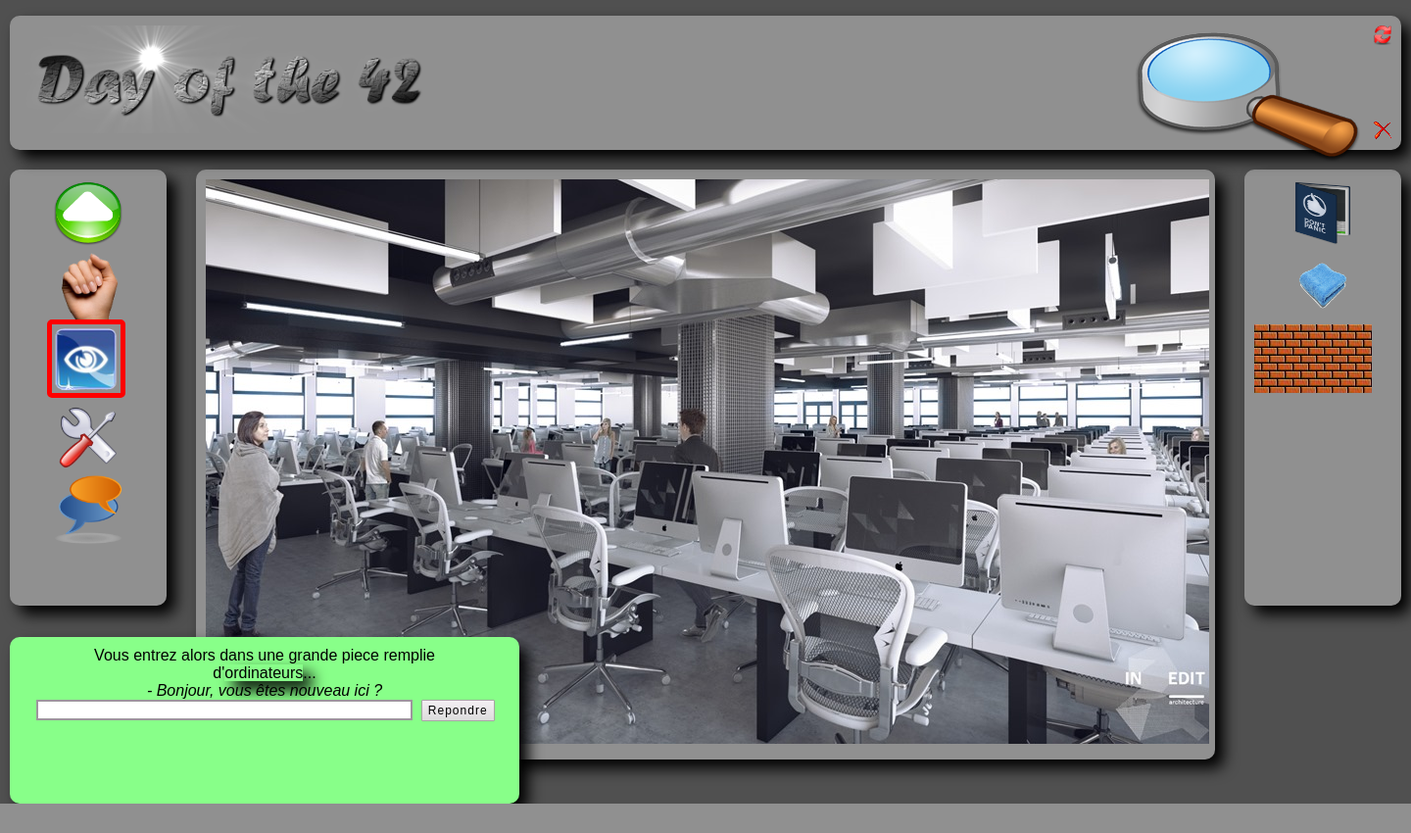
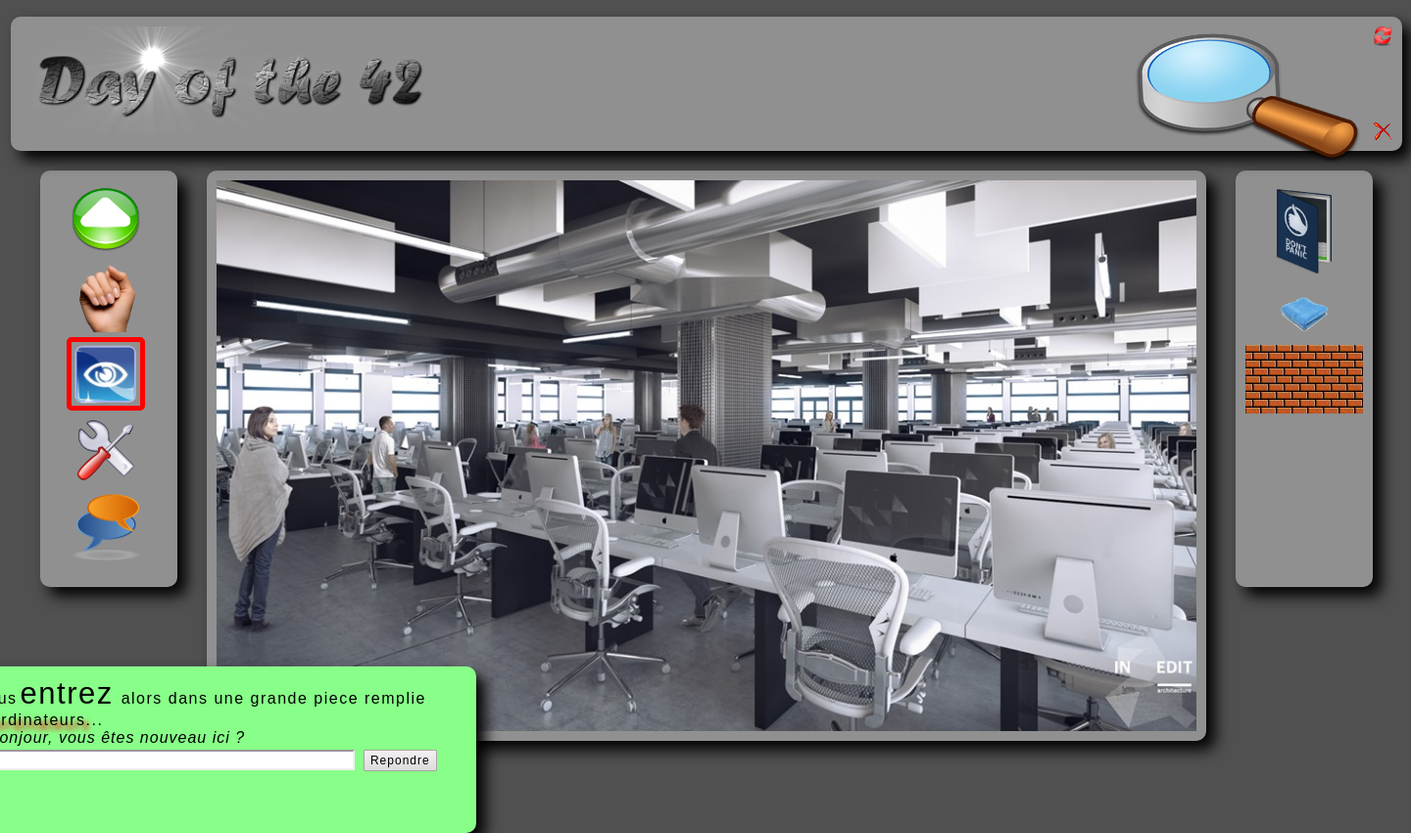
Before and after one commit to VolodymyrShkykavyi/php_piscine, a PHP site: page /doft.html in a window 1440 px wide. Shown: the whole page at 98% size. Before the commit the page ends 820 px from the top, so only its background shows below. Run offline with PHP 8.4, Linux system fonts and the light colour scheme.

Commit message:
ex 02, 03

```diff
--- a/d00/ex02/doft.css
+++ b/d00/ex02/doft.css
@@ -4,14 +4,15 @@ html, body {
 }
 
 header {
-    margin: 16px auto;
+    margin: 17px auto;
     max-width: 1420px;
     position: relative;
+    left: 1px;
 }
 
 #loupe {
     max-height: 300px;
-    right: 29px;
+    right: 30px;
     bottom: -28px;
     position: absolute;
 }
@@ -36,15 +37,19 @@ header {
 }
 
 #img_eye {
-    margin: -5px 0 1px -5px;
+    height: 65px;
+    margin: 0px 0 -4px -7px;
     border: 5px solid red;
     border-radius: 5px;
 }
 
-#funny_block {
-    height: 170px;
-    width: 520px;
-    padding: 10px;
+
+#text_entrez {
+    font-size: 31px;
+    font-family: sans-serif;;
+    padding: 0 -18px;
+    margin: 0px 2px 0 -3px;
+    letter-spacing: 1.5px;
 }
 
 .round {
@@ -72,14 +77,15 @@ header {
 }
 
 .left_panel {
-    width: 140px;
-    height: 425px;
+    width: 120px;
+    height: 405px;
     padding: 10px;
+    margin-left: 31px;
 }
 
 .right_panel {
-    width: 140px;
-    height: 425px;
+    width: 120px;
+    height: 405px;
     padding: 10px;
 }
 
@@ -88,13 +94,22 @@ header {
     display: inline-block;
     margin: 0 30px;
     padding: 10px;
-    height: 582px;
-    width: 1020px;
+    height: 562px;
+    width: 1000px;
+}
+
+.right a {
+    display: block;
+}
+
+.central_panel img {
+    height: 562px;
+
 }
 
 .left_panel img {
+    margin: 5px 0px 1px -7px;
     width: 70px;
-    height: 70px;
 }
 .site_name img{
     max-height: 110px;
@@ -104,7 +119,8 @@ header {
 
 .right_panel img {
     width: 70px;
-    height: 70px;
+    margin-top: 5px;
+    margin-bottom: 1px;
 }
 
 .left {
@@ -119,11 +135,14 @@ header {
 .strange_form {
     width: 500px;
     height: 150px;
-    top: 650px;
+    top: 680px;
     position: absolute;
     padding: 10px;
+    margin-left: -44px;
     font: 16px arial, serif;
     background-color: #88ff89;
+    text-align: left;
+    letter-spacing: 1.5px;
 }
 
 .text_field{
@@ -131,12 +150,17 @@ header {
     height: 15px;
     margin: 0 0 0 2px;
     border: 2px solid #9d969d;
+    border-bottom-color: #f0f0f0;
+    border-right-color: #f0f0f0;
+}
 
+.text_shadow {
+    text-shadow: 5px 5px 5px red;
 }
 
 .btn_submit {
     height: 22px;
-    margin: 0 0 0 4px;
+    margin: 0 0 0 3px;
     font-size: 12px;
     letter-spacing: 1px;
     background: -webkit-gradient(linear, 0% 0%, 0% 100%, from(#f4eff3), to(#dcdcdc));
--- a/d00/ex02/doft.html
+++ b/d00/ex02/doft.html
@@ -8,12 +8,16 @@
 <body>
 <header class="shadow round">
     <div class="site_name">
-            <img src="resources/day_of_the_42.png"/>
+        <img src="resources/day_of_the_42.png" title="Day of the 42"/>
         <div class="right">
-                <img src="resources/loupe.png" id="loupe">
-                <div class="right">
-                    <a href="http://www.disneyinternational.com/"><img id="img_reload" src="resources/reload.png"></a><br/>
-                    <a href="https://www.relaischateaux.com/"><img id="img_close" src="resources/close.gif"></a><br/>
+            <img src="resources/loupe.png" id="loupe" title="Find">
+            <div class="right" style="margin-right: 1px;">
+                <a href="http://www.disneyinternational.com/">
+                    <img id="img_reload" src="resources/reload.png" title="Start from the beginning">
+                </a><br/>
+                <a href="https://www.relaischateaux.com/">
+                    <img id="img_close" src="resources/close.gif" title="Disconnect">
+                </a><br/>
             </div>
         </div>
     </div>
@@ -23,23 +27,30 @@
 <div class="content">
     <div class="left left_panel round shadow">
         <img src="resources/arrow.png" title="Advance" alt="Advance"><br/>
-            <img src="resources/main.png"><br/>
-            <img id="img_eye" src="resources/oeil.png"><br/>
-            <img src="resources/outil.png"><br/>
-            <img src="resources/chat-icon.png"><br/>
+        <img src="resources/main.png" title="Take" alt="Take"><br/>
+        <img id="img_eye" src="resources/oeil.png" title="Look" alt="Look"><br/>
+        <img src="resources/outil.png" title="Use" alt="Use"><br/>
+        <img src="resources/chat-icon.png" title="Speak" alt="Speak"><br/>
     </div>
     <div class="left central_panel shadow round ">
-            <img src="resources/cluster.jpg">
+        <img src="resources/cluster.jpg" title="Cluster" usemap="#map_chair_screen">
+
+        <map name="map_chair_screen">
+            <area alt="" title="IKEA" href="https://www.ikea.com/" shape="poly"
+                  coords="562,388,567,370,583,367,599,367,620,368,646,374,671,377,698,384,707,395,709,409,704,420,700,435,700,449,702,463,712,457,723,450,736,442,744,444,752,462,749,479,738,495,731,513,723,521,723,535,731,540,729,557,702,552,695,572,644,571,604,547,585,532,580,477"/>
+            <area alt="" title="Apple" href="https://www.apple.com/" shape="poly"
+                  coords="790,313,973,327,969,458,908,452,920,482,849,466,856,438,792,426"/>
+        </map>
     </div>
     <div class="left right_panel shadow round ">
-            <img src="resources/book.png"><br/>
-            <img src="resources/towel.png"><br/>
-            <div id="wall"></div>
+        <img src="resources/book.png" title="Books"><br/>
+        <img src="resources/towel.png" title="Bath"><br/>
+        <div id="wall" title="Just a wall"></div>
     </div>
     <div class="strange_form shadow round">
-            Vous <span class="strong">entrez</span> alors dans une grande piece remplie<br>d'<span class="shadow">ordinateurs</span>...<br>
-            <i>- Bonjour, vous êtes nouveau ici ?</i>
-            <form>
+        Vous <span id="text_entrez">entrez</span> alors dans une grande piece remplie<br>d'<span class="text_shadow">ordinateurs</span>...<br>
+        <i style="letter-spacing: 1px;">- Bonjour, vous êtes nouveau ici ?</i>
+        <form style="margin-top: 3px;">
             <input type="text" class="text_field">
             <input type="submit" value="Repondre" class="btn_submit">
         </form>
--- a/d00/ex03/responsive.html
+++ b/d00/ex03/responsive.html
@@ -537,7 +537,7 @@
             </td>
         </tr>
     </table>
-    <table contenteditable="true" style="margin: 50px auto;">
+    <table contenteditable="true" style="margin: 2vw auto;">
         <tr>
             <td class="element reef">
                 <p class="el_weight">138.9</p>
```
Also changed, not shown: d00/ex03/responsive.css (+18 -10 lines). Lines whose indentation alone changed are shown as unchanged.
